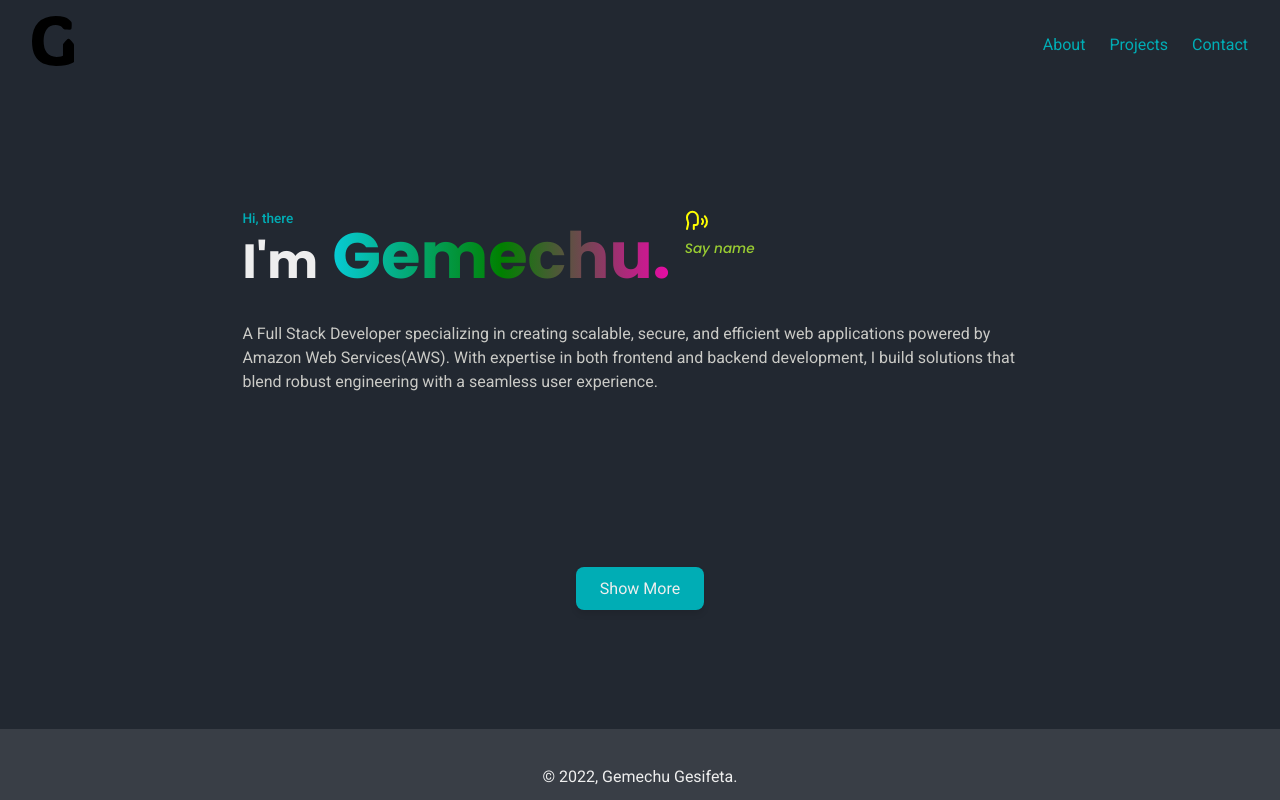
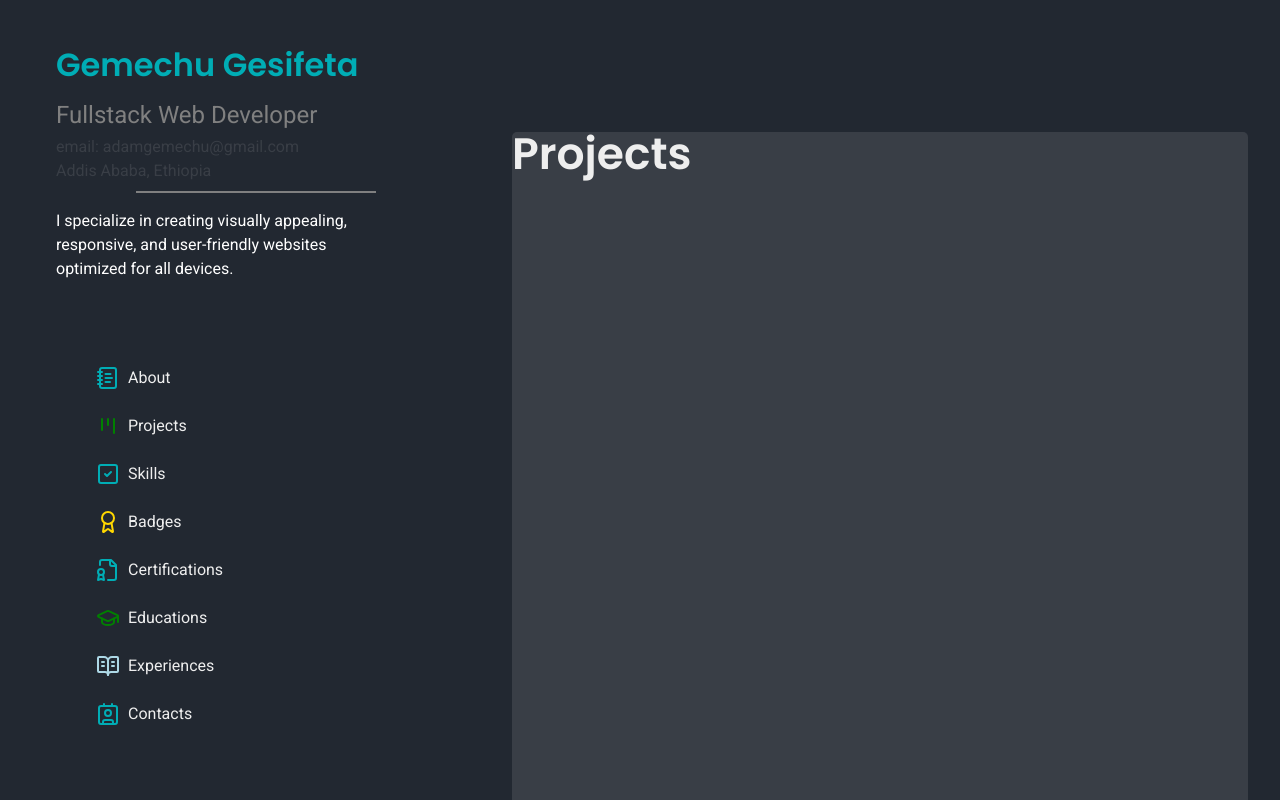
Before and after one commit to Gesifeta/portfolio, a React (Vite) app: page /home in a window 1280 px wide. Shown: the top 800 px of the page. Built offline with nearby package versions, Linux system fonts and the light colour scheme.

Commit message:
finish left side bar navigation

```diff
--- a/src/App.css
+++ b/src/App.css
@@ -4,7 +4,7 @@
   align-items: center;
   justify-content: space-around;
   margin: auto;
-  min-height: 80vh;
+  min-height: 90vh;
   max-width: 1200px;
 }
 .container-introduction {
@@ -15,6 +15,13 @@
 }
 .container p {
   color: rgb(202, 202, 198);
+}
+.introduction {
+  font-size: 1.15rem;
+  line-height: 1.75rem;
+}
+.introduction b {
+  color: var(--color-teal);
 }
 .container-introduction p.small {
   font-weight: 500;
@@ -29,6 +36,7 @@
     green,
     rgb(240, 7, 170)
   );
+
   background-clip: text;
   padding: 0.5rem 0.25rem;
   color: transparent;
--- a/src/App.jsx
+++ b/src/App.jsx
@@ -5,14 +5,16 @@ import Header from "./components/header/Header.jsx";
 import Footer from "./components/footer/Footer.jsx";
 
 import "./App.css";
+import { useNavigate } from "react-router-dom";
 
 function App() {
+  let navigate = useNavigate();
   const [audioLoaded, setAudioLoaded] = useState(false);
 
   // To play the audio when button clicked
   const sayName = () => {
-      // To hold audio
-  const audio = new Audio("/media.mp4");
+    // To hold audio
+    const audio = new Audio("/media.mp4");
     setAudioLoaded(true);
     return (audio.onloadedmetadata = () => {
       audio.play();
@@ -26,8 +28,8 @@ function App() {
         <div className="container-introduction">
           <span>
             <p className="small">Hi, there</p>
-            <h1>
-              I'm{" "}
+            <h2 style={{ color: "gray" }}>
+              My name is{" "}
               <b className="name">
                 Gemechu.
                 <span className="speak">
@@ -39,18 +41,30 @@ function App() {
                   <p className="small">Say name</p>
                 </span>
               </b>
+            </h2>
+            <h1 style={{ fontSize: "3rem", marginTop: "1rem" }}>
+              End-to-End  Web Developer, with special interest in Amazon Web
+              Services.
             </h1>
           </span>
-          <p>
-            A Full Stack Developer specializing in creating scalable, secure,
-            and efficient web applications powered by Amazon Web Services(AWS).
-            With expertise in both frontend and backend development, I build
-            solutions that blend robust engineering with a seamless user
-            experience.
+          <p className="introduction">
+            I am a freelance web developer based in Addis Ababa, Ethiopia. I  believe in bridging innovation and technology to solve real-world
+            challenges. My work is driven by a commitment to write clean,
+            maintainable code and deliver impactful projects that delight users.{" "}
+            <b>Feel free</b> to explore my portfolio to see my projects,
+            certifications, and the journey that has shaped me into the
+            developer I am today. <br  />
+            <br />
+           <h3 style={{textAlign:"right",color:"teal"}}>Let's create something amazing together!</h3>
           </p>
         </div>
         <div className="container-cta">
-          <button className="btn-cta">Show More</button>
+          <button
+            className="btn-cta"
+            onClick={() => navigate("/home", { replace: true })}
+          >
+            Show More
+          </button>
         </div>
       </section>
       <Footer />
--- /dev/null
+++ b/src/components/home/Home.css
@@ -0,0 +1,145 @@
+.home {
+  display: grid;
+  grid-template-columns: 3fr 5fr;
+  grid-template-rows: auto 1fr;
+  grid-template-areas:
+    "header header "
+    "about about"
+    "sidebar-left task-area ";
+  justify-content: stretch;
+  position: relative;
+}
+.home > div {
+  padding: 1rem;
+}
+/* For Home elements as per the grid structure */
+.header {
+  grid-area: header;
+  min-height: 100px;
+}
+.sidebar-left {
+  position: fixed;
+  display: flex;
+  flex-direction: column;
+  justify-content: space-around;
+  height: 100%;
+  left: 5rem;
+  bottom: 1rem;
+  grid-area: sidebar-left;
+}
+.task-area {
+  display: flex;
+  flex-direction: column;
+  gap: 3rem;
+  margin: 0;
+  width: 100%;
+  grid-area: task-area;
+}
+.task-area > div {
+  background-color: var(--color-charcoal-gray);
+  border-radius: 5px;
+  min-height: 100vh;
+  width: 100%;
+}
+.about {
+  display: none;
+  flex-direction: column;
+  width: 80%;
+  margin: auto;
+  gap: 1rem;
+  grid-area: about;
+}
+.about p {
+  color: gray;
+  font-weight: 500;
+}
+.info{
+  display: flex;
+  flex-direction: column;
+  justify-content: center;
+  padding-bottom: 1rem;
+}
+.info-detail p{
+ line-height: .5;
+}
+.sidebar {
+  display: flex;
+  flex-direction: column;
+  gap: 2rem;
+}
+.sidebar-left-header {
+  display: flex;
+  flex-direction: column;
+  width: 400px;
+  margin-left: 40%;
+  transform: translate(-50%);
+}
+.sidebar-left-header h2 {
+  color: var(--color-teal);
+  font-size: 2rem;
+}
+.sidebar-left-header p {
+  margin-top: 1rem;
+  max-width: 80%;
+}
+.sidebar ul {
+  display: flex;
+  flex-direction: column;
+  align-items: flex-start;
+  row-gap: 1.5rem;
+  list-style: none;
+}
+.sidebar ul li {
+  display: flex;
+  align-items: center;
+  cursor: pointer;
+
+  gap: 0.5rem;
+}
+.sidebar a {
+  color: unset;
+}
+.slide-right {
+  color: gray;
+  transform: translateX(3rem);
+  animation: slide-right 0.3s ease-in-out;
+  padding: 0.25rem 0;
+}
+.sidebar ul li span {
+  display: flex;
+  align-items: center;
+}
+.sidebar ul li span.icon {
+  color: var(--color-teal);
+}
+
+@keyframes slide-right {
+  0% {
+    transform: translateX(0.5rem);
+  }
+  10% {
+    transform: translateX(1rem);
+  }
+  40% {
+    transform: translateX(1.5rem);
+  }
+  60% {
+    transform: translateX(1.75rem);
+  }
+  80% {
+    transform: translateX(2rem);
+  }
+}
+@media only screen and (max-width: 768px) {
+  .home {
+    display: flex;
+    flex-direction: column;
+    align-items: center;
+  }
+  .sidebar-left {
+    display: none;
+  }
+  .about {
+    display: flex;
+  }
+}
--- /dev/null
+++ b/src/components/home/Home.jsx
@@ -0,0 +1,175 @@
+import { useEffect, useRef } from "react";
+import {
+  BookOpenText,
+  GraduationCap,
+  Contact,
+  Kanban,
+  SquareCheck,
+  Award,
+  NotebookText,
+  FileBadge,
+} from "lucide-react";
+
+import "./Home.css";
+
+const Home = () => {
+  // To make the list item slide right
+  let lists, sections;
+  useEffect(() => {
+    sections = document.querySelectorAll("projects");
+    lists = document.querySelectorAll(".item");
+  }, []);
+
+  const slideRight = (e, title) => {
+    let target = e.target;
+    if (title) {
+      lists.forEach((item) => {
+        item.classList.remove("slide-right");
+        if (item.textContent.toLocaleLowerCase() === title) {
+          item.classList.add("slide-right");
+        }
+      });
+    }
+    if (target.tagName === "SPAN" && target.className === "list-title") {
+      target = target.parentNode;
+      lists = document.querySelectorAll(".item");
+      lists.forEach((item) => {
+        item.classList.remove("slide-right");
+      });
+      target.classList.add("slide-right");
+    }
+  };
+  // side bar navigation items
+  const listitems = [
+    {
+      title: "About",
+      icon: <NotebookText />,
+    },
+    {
+      title: "Projects",
+      icon: <Kanban color="green" />,
+    },
+    {
+      title: "Skills",
+      icon: <SquareCheck />,
+    },
+    {
+      title: "Badges",
+      icon: <Award color="gold" />,
+    },
+    {
+      title: "Certifications",
+      icon: <FileBadge />,
+    },
+    {
+      title: "Educations",
+      icon: <GraduationCap color="green" />,
+    },
+    {
+      title: "Experiences",
+      icon: <BookOpenText color="lightBlue" />,
+    },
+    {
+      title: "Contacts",
+      icon: <Contact />,
+    },
+  ];
+  return (
+    <main>
+      <div className="home">
+        <div className="header"></div>
+        <div id="about" className="about">
+          <h2>About Me</h2>
+          <p>
+            I am a skilled Full Stack Developer with expertise in building
+            dynamic, responsive web applications using modern technologies. On
+            the front end, I specialize in HTML5, CSS3, JavaScript, React.js,
+            and responsive frameworks like Tailwind CSS. For back-end
+            development, I am proficient in Node.js, Express.js, RESTful APIs,
+            and databases like MongoDB and PostgreSQL. As an AWS Certified Cloud
+            Practitioner, I bring cloud expertise to ensure scalable, secure
+            deployments and seamless integrations. My end-to-end development
+            skills include creating intuitive user interfaces, managing
+            databases, and optimizing performance. I focus on delivering
+            user-friendly, accessible, and high-performance solutions tailored
+            to your needs.
+          </p>
+        </div>
+        <div className="sidebar-left">
+          <div className="sidebar-left-header">
+            <div className="info">
+              <h2>Gemechu Gesifeta </h2>
+              <p style={{ color: "gray", fontSize: "1.5rem" }}>
+                Fullstack Web Developer
+              </p>
+              <div className="info-detail">
+                <p>email: adamgemechu@gmail.com</p>
+                <p>Addis Ababa, Ethiopia</p>
+              </div>
+            </div>
+            <hr
+              style={{ border: "1px solid gray", width: "60%", margin: "auto" }}
+            />
+            <p style={{ color: "white" ,width:"100%"}}>
+            I specialize in creating visually appealing, responsive, and
+            user-friendly websites optimized for all devices.
+            </p>
+          </div>
+
+          <div className="sidebar">
+            <ul className="sidebar-list">
+              {listitems.map((item, index) => (
+                <a
+                  href={`#${item.title.toLocaleLowerCase()}`}
+                  key={`${item.title}-${index}`}
+                  onClick={slideRight}
+                >
+                  <li className="item">
+                    <span className="icon">{item.icon}</span>
+                    <span className="list-title">{item.title}</span>
+                  </li>
+                </a>
+              ))}
+            </ul>
+          </div>
+        </div>
+        <section
+          className="task-area"
+          onMouseOver={(e) => {
+            if (e.target.tagName === "DIV")
+              slideRight(
+                e,
+                e.target.tagName === "DIV"
+                  ? e.target.textContent.toLocaleLowerCase()
+                  : null
+              );
+          }}
+        >
+          <div id="projects" className="container-projects">
+            <h2>Projects</h2>
+          </div>
+          <div id="skills" className="container-skills">
+            <h2>Skills</h2>
+          </div>
+          <div id="badges" className="container-badges">
+            <h2>Badges</h2>
+          </div>
+          <div id="certifications" className="container-certifications">
+            <h2>Certifications</h2>
+          </div>
+          <div id="educations" className="container-educations">
+            <h2>Educations</h2>
+          </div>
+          <div id="experiences" className="container-experiences">
+            <h2>Experiences</h2>
+          </div>
+          <div id="contacts" className="container-contacts">
+            <h2>Contacts</h2>
+          </div>
+        </section>
+      </div>
+    </main>
+  );
+};
+
+export default Home;
--- a/src/index.css
+++ b/src/index.css
@@ -26,12 +26,12 @@ body {
 /* main section */
 main {
   margin: auto;
-  max-width: 1200px;
+  max-width: 1400px;
 }
 /* Sections */
 section {
   padding: 2rem;
-  margin: 2.5rem;
+  margin: 0 2.5rem;
   min-height: 100vh;
 }
 /* Buttons */
--- a/src/main.jsx
+++ b/src/main.jsx
@@ -1,12 +1,13 @@
 import { StrictMode } from "react";
 import { createRoot } from "react-dom/client";
+import { RouterProvider } from "react-router-dom";
 
 import "./index.css";
-import App from "./App.jsx";
-
+import { routes } from "./routes/Routes.jsx";
+// all routes
 
 createRoot(document.getElementById("root")).render(
   <StrictMode>
-    <App />
+    <RouterProvider router={routes} />
   </StrictMode>
 );
--- /dev/null
+++ b/src/routes/Routes.jsx
@@ -0,0 +1,17 @@
+import { createBrowserRouter } from "react-router-dom";
+
+import App from "../App.jsx";
+import Home from "../components/home/Home.jsx";
+import PageNotFound from "../components/error/PageNotFound.jsx";
+
+export const routes = createBrowserRouter([
+  {
+    path: "/",
+    element: <App />,
+    errorElement: <PageNotFound />,
+  },
+  {
+    path: "/home",
+    element: <Home />,
+  },
+]);
```
